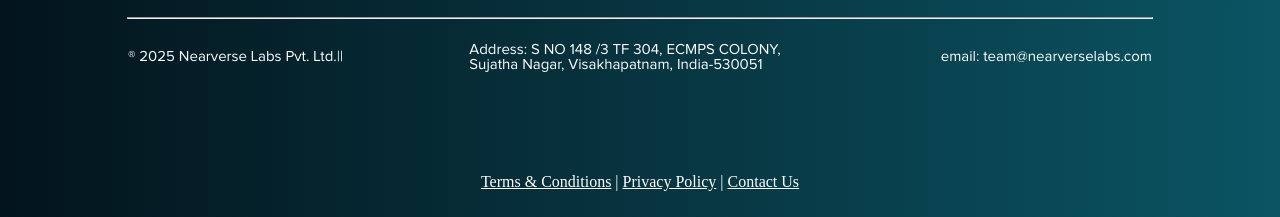
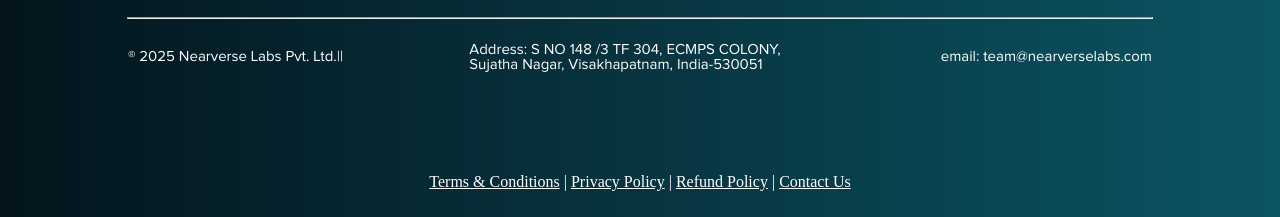
Before and after one commit to punter-near/nearverselabs-website, a plain HTML site: page index.html in a window 1280 px wide. Shown: the part 4822-5039 px from the top of the page. Drawn offline with Linux system fonts and the light colour scheme; a web font is replaced by a local one.

Commit message:
Update index.html

```diff
--- a/index.html
+++ b/index.html
@@ -499,6 +499,7 @@
   <p style="color:white;">
     <a href="terms.html" style="color:white;">Terms & Conditions</a> |
     <a href="privacy.html" style="color:white;">Privacy Policy</a> |
+    <a href="refund.html" style="color:white;">Refund Policy</a> |
     <a href="contact.html" style="color:white;">Contact Us</a>
   </p>
 </footer>
```
